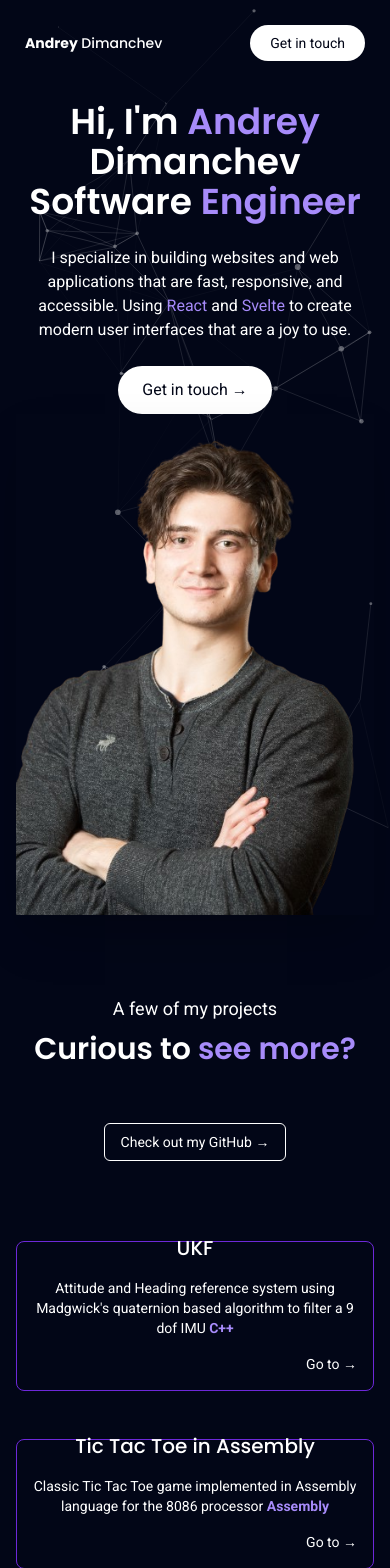
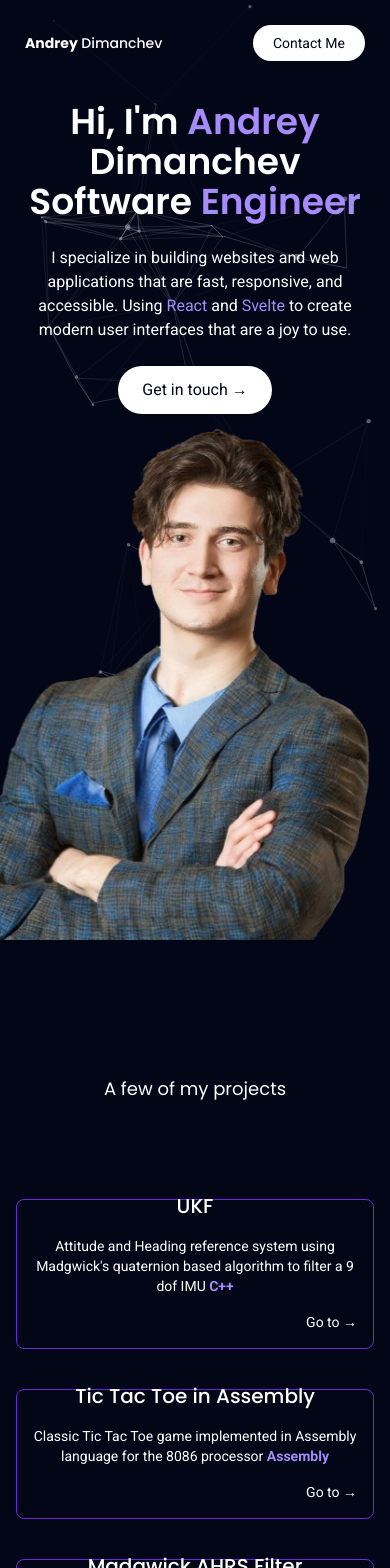
Before and after one commit to AndreyDiDev/Portfolio, a SvelteKit app in the folder port/: page / in a window 390 px wide. Shown: the top 1568 px of the page. Built offline with nearby package versions, Linux system fonts and the light colour scheme.

Commit message:
finishing touches

```diff
--- a/port/src/components/Footer.svelte
+++ b/port/src/components/Footer.svelte
@@ -1,25 +1,57 @@
-<footer class="py-20 sm:py-32 bg-black border-t border-solid border-violet-950
+<footer id="footer" class="py-20 sm:py-32 bg-black border-t border-solid border-violet-950
 flex flex-col gap-4 sm:gap-8 justify-center items0center">
     <h2 class="text-center poppins text-violet-400 text-slate-950 text-2xl sm:text-3xl">
-        Get in touch
+        Get in touch &darr;
     </h2>
 
     <div class="flex flex-col gap-4 items-center justify-center">
         <p>
             <b class="pr-2">
-                Email: andreydimanchev@gmail.com
+                Email
             </b>
+
+            <i class="hover:text-violet-400">
+                andreydimanchev@gmail.com
+            </i>
         </p>
 
         <p>
             <b class="pr-2">
                 GitHub
             </b>
+
+            <a href="https://github.com/AndreyDiDev" target="_blank" class="hover:text-violet-400">
+                AndreyDiDev
+                <sup>
+                    <span class="text-xs scale-75 pl-0.5">
+                        <i class="fa-solid fa-arrow-up-right-from-square
+                        text-xs scale-[75%]"
+                        />
+                    </span>
+                </sup>
+            </a>
+        </p>
+
+        <p>
+            <b class="pr-2">
+                LinkedIn
+            </b>
+
+            <a href="https://www.linkedin.com/in/andreydimanchev/" target="_blank" class="hover:text-violet-400">
+                Andrey Dimanchev
+                <sup>
+                    <span class="text-xs scale-75 pl-0.5">
+                        <i class="fa-solid fa-arrow-up-right-from-square
+                        text-xs scale-[75%]"
+                        />
+                    </span>
+                </sup>
+            </a>
         </p>
 
     </div>
 
-    <p class="text-center poppins text-violet-400 text-slate-950">
+    <p class="text-center poppins text-violet-400 text-slate-950 py-40">
         Made with <i class="fa-solid fa-heart text-violet-400">
 
         </i> <b class="text-center poppins text-violet-400 text-slate-950"> by Andrey Dimanchev </b>
--- a/port/src/components/Header.svelte
+++ b/port/src/components/Header.svelte
@@ -4,7 +4,6 @@
     let tabs=  [
         { name: 'Projects', link: '#projects' },
         { name: 'About Me', link: '#about'},
-        // {name: 'Contact', '#contact'},
     ];
 </script>
 
@@ -25,8 +24,7 @@
 
     <a
 
-        href="https://www.linkedin.com/in/andreydimanchev/"
-        target="_blank"
+        href="#footer"
         class="blueShadow relative overflow-hidden px-5 py-2 group rounded-full bg-white
         text-slate-950"
 
@@ -36,7 +34,7 @@
             group-hover:translate-x-full z-0 duration-200">
 
         </div>
-        <h4 class="relative z-9">Get in touch</h4>
+        <h4 class="relative z-9">Contact Me</h4>
     </a>
 
 </header>
--- a/port/src/components/Main.svelte
+++ b/port/src/components/Main.svelte
@@ -1,4 +1,5 @@
 <script>
+    import { scale } from 'svelte/transition';
     import Step from './Step.svelte';
 
 
@@ -47,7 +48,7 @@
 
 <main class="flex flex-col flex-1 p-4">
     <section
-        id="IntoPage"
+        id="IntroPage"
         class="grid grid-cols-1 lg:grid-cols-2 gap=10 py=8 sm:py-14"
     >
         <div
@@ -66,7 +67,7 @@
 
             <a
 
-                class="blueShadow mx-auto lg:mr-auto text-base sm:text-lg md:text-xl poppins
+                class="blueShadow mx-auto lg:mr-auto lg:ml-0 text-base sm:text-lg md:text-xl poppins
                 relative overflow-hidden px-6 py-3 group rounded-full bg-white text-slate-950"
                 cursor-pointer
                 href="https://www.linkedin.com/in/andreydimanchev/" target="_blank">
@@ -79,31 +80,23 @@
             </a>
         </div>
 
-        <div class="relative shadow-2xl grid place-items-center">
+        <div class="relative shadow-4xl grid place-items-center">
             <img
-                src={"images/profile.png"}
+                src={"images/profile3.png"}
                 alt="Profile Image"
-                class="object-cover z-[2] max-h-[70vh] mirror-image"
+                class="object-cover z-[2] max-h-[70vh] enlarge-on-hover scaled-image"
                 />
         </div>
     </section>
 
 
-    <section id="projects" class="py-20 lg:py-32 flex flex-col gap-24">
-        <div class="flex flex-col gap-2 text-center">
-            <h6 class="text-lg sm:text-xl md:text-2xl">
+    <section id="projects" class="py-40 lg:py-52 flex flex-col gap-24">
+        <div class="flex flex-col text-center">
+            <h1 class="text-lg sm:text-xl md:text-2xl">
                 A few of my projects
-            </h6>
-            <h3 class="font-semibold text-3xl sm:text-4xl md:text-5xl">
-                Curious to <span class="poppins text-violet-400">see more?</span>
-            </h3>
+            </h1>
         </div>
-        <a href="https://github.com/AndreyDiDev" target="_blank" class=" mx-auto px-4 py-2 rounded-md border border-solid border-white flex items-center gap-2 -mb-4 sm:-mb-0
-            -mt-10 hover:border-violet-700 duration-200 ">
-                Check out my GitHub &rarr;
-        </a>
-
-        <div class="grid grid-cols-1 lg:grid-cols-3 gap-12 lg:gap-10">
+        <div class="grid grid-cols-1 lg:grid-cols-3 gap-10 lg:gap-10">
             <Step step={steps[0]}>
                 <p>Attitude and Heading reference system using Madgwick's quaternion based algorithm to filter a 9 dof IMU
                     <strong class="text-violet-400">C++</strong>
@@ -123,6 +116,16 @@
             </Step>
 
         </div>
+
+        <div class="flex flex-col gap-2 text-center">
+            <h3 class="font-semibold text-3xl sm:text-4xl md:text-5xl">
+                Curious to <span class="poppins text-violet-400">see more?</span>
+            </h3>
+        </div>
+        <a href="https://github.com/AndreyDiDev" target="_blank" class=" mx-auto px-4 py-2 rounded-md border border-solid border-white flex items-center gap-2 -mb-4 sm:-mb-0
+            -mt-10 hover:border-violet-700 duration-200 ">
+                Check out my GitHub &rarr;
+        </a>
     </section>
 
     <section
@@ -244,10 +247,19 @@
 
     </section>
 
+    <style>
+        .scaled-image {
+            transform: scale(1.1) rotateY(180deg);
+        }
+    </style>
 
     <style>
-        .mirror-image {
-            transform: scaleX(-1);
+        .enlarge-on-hover {
+            transition: transform 0.5s ease-in-out;
+        }
+
+        .enlarge-on-hover:hover {
+            transform: scale(1.4);
         }
     </style>
 
```
Also changed, not shown: port/static/images/profile1.png (added), port/static/images/profile3.png (added).
